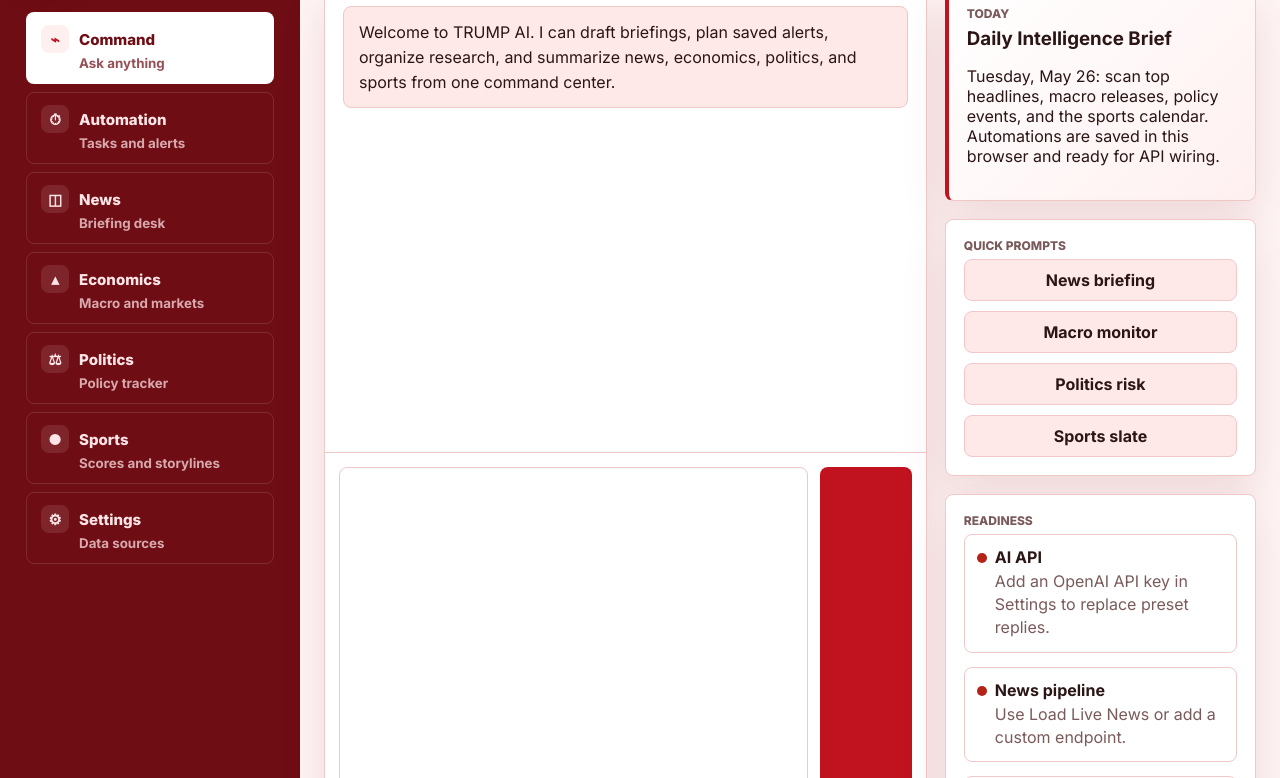
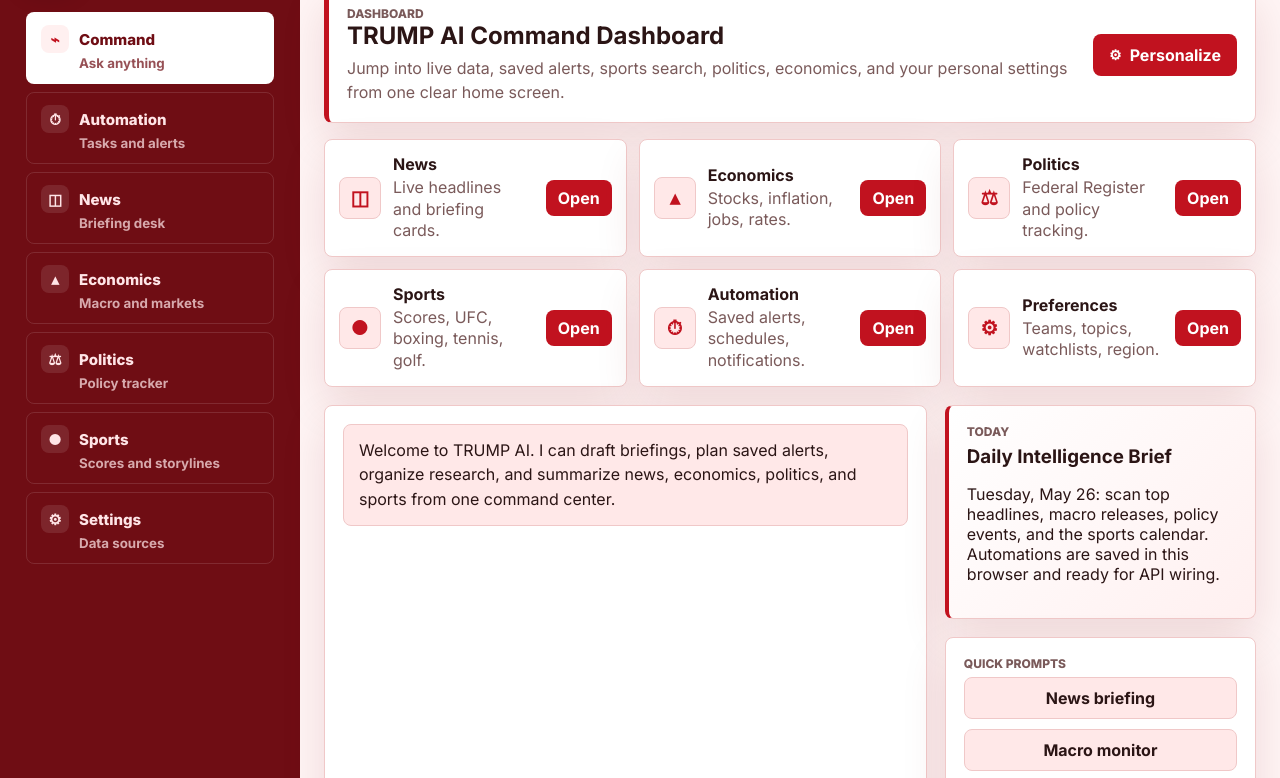
Before and after one commit to VKAUTOMATE/trump-ai, a plain HTML site: page index.html in a window 1280 px wide. Shown: the part 107-885 px from the top of the page. Drawn offline with Linux system fonts and the light colour scheme.

Commit message:
Add files via upload

```diff
--- a/app.js
+++ b/app.js
@@ -840,6 +840,9 @@ function refreshBrief() {
 }
 
 document.querySelectorAll(".nav-item").forEach((item) => item.addEventListener("click", () => setView(item.dataset.view)));
+document.querySelectorAll("[data-jump]").forEach((item) => {
+  item.addEventListener("click", () => setView(item.dataset.jump));
+});
 document.querySelectorAll("[data-prompt]").forEach((button) => {
   button.addEventListener("click", () => {
     chatInput.value = button.dataset.prompt;
--- a/index.html
+++ b/index.html
@@ -56,6 +56,48 @@
         </header>
 
         <section id="command" class="view active">
+          <div class="dashboard-hero">
+            <div>
+              <p class="eyebrow">Dashboard</p>
+              <h3>TRUMP AI Command Dashboard</h3>
+              <p>Jump into live data, saved alerts, sports search, politics, economics, and your personal settings from one clear home screen.</p>
+            </div>
+            <button class="dashboard-action" data-jump="settings"><span class="button-icon">⚙</span>Personalize</button>
+          </div>
+
+          <div class="dashboard-grid">
+            <article class="dashboard-tile" data-jump="news">
+              <span class="tile-icon">◫</span>
+              <div><strong>News</strong><p>Live headlines and briefing cards.</p></div>
+              <button type="button">Open</button>
+            </article>
+            <article class="dashboard-tile" data-jump="markets">
+              <span class="tile-icon">▴</span>
+              <div><strong>Economics</strong><p>Stocks, inflation, jobs, rates.</p></div>
+              <button type="button">Open</button>
+            </article>
+            <article class="dashboard-tile" data-jump="politics">
+              <span class="tile-icon">⚖</span>
+              <div><strong>Politics</strong><p>Federal Register and policy tracking.</p></div>
+              <button type="button">Open</button>
+            </article>
+            <article class="dashboard-tile" data-jump="sports">
+              <span class="tile-icon">●</span>
+              <div><strong>Sports</strong><p>Scores, UFC, boxing, tennis, golf.</p></div>
+              <button type="button">Open</button>
+            </article>
+            <article class="dashboard-tile" data-jump="automation">
+              <span class="tile-icon">⏱</span>
+              <div><strong>Automation</strong><p>Saved alerts, schedules, notifications.</p></div>
+              <button type="button">Open</button>
+            </article>
+            <article class="dashboard-tile" data-jump="settings">
+              <span class="tile-icon">⚙</span>
+              <div><strong>Preferences</strong><p>Teams, topics, watchlists, region.</p></div>
+              <button type="button">Open</button>
+            </article>
+          </div>
+
           <div class="command-grid">
             <section class="chat-panel">
               <div id="chat-log" class="chat-log" aria-live="polite"></div>
--- a/styles.css
+++ b/styles.css
@@ -323,6 +323,91 @@ button:disabled {
 
 .view.active {
   display: block;
+}
+
+.dashboard-hero {
+  align-items: center;
+  background: var(--panel);
+  border: 1px solid var(--line);
+  border-left: 5px solid var(--primary);
+  border-radius: 8px;
+  box-shadow: var(--shadow);
+  display: flex;
+  gap: 18px;
+  justify-content: space-between;
+  margin-bottom: 16px;
+  padding: 18px;
+}
+
+.dashboard-hero h3,
+.dashboard-hero p {
+  margin: 0;
+}
+
+.dashboard-hero h3 {
+  font-size: 24px;
+}
+
+.dashboard-hero p:last-child {
+  color: var(--muted);
+  line-height: 1.5;
+  margin-top: 6px;
+}
+
+.dashboard-grid {
+  display: grid;
+  gap: 12px;
+  grid-template-columns: repeat(3, minmax(0, 1fr));
+  margin-bottom: 18px;
+}
+
+.dashboard-tile {
+  align-items: center;
+  background: var(--panel);
+  border: 1px solid var(--line);
+  border-radius: 8px;
+  box-shadow: var(--shadow);
+  cursor: pointer;
+  display: grid;
+  gap: 12px;
+  grid-template-columns: 42px minmax(0, 1fr) auto;
+  padding: 14px;
+}
+
+.dashboard-tile:hover {
+  border-color: var(--primary);
+  transform: translateY(-1px);
+}
+
+.dashboard-tile strong {
+  display: block;
+  font-size: 16px;
+  margin-bottom: 3px;
+}
+
+.dashboard-tile p {
+  color: var(--muted);
+  line-height: 1.35;
+  margin: 0;
+}
+
+.dashboard-tile button {
+  min-height: 36px;
+  padding: 0 12px;
+}
+
+.tile-icon {
+  align-items: center;
+  background: var(--panel-strong);
+  border: 1px solid var(--line);
+  border-radius: 8px;
+  color: var(--primary);
+  display: inline-flex;
+  font-size: 20px;
+  font-weight: 900;
+  height: 42px;
+  justify-content: center;
+  width: 42px;
 }
 
 .command-grid {
@@ -773,6 +858,7 @@ textarea,
   }
 
   .command-grid,
+  .dashboard-grid,
   .content-grid,
   .market-grid,
   .task-list,
@@ -791,9 +877,19 @@ textarea,
   }
 
   .topbar,
-  .section-header {
+  .section-header,
+  .dashboard-hero {
     align-items: stretch;
     flex-direction: column;
+  }
+
+  .dashboard-tile {
+    grid-template-columns: 42px minmax(0, 1fr);
+  }
+
+  .dashboard-tile button {
+    grid-column: 1 / -1;
+    width: 100%;
   }
 
   .section-actions {
```
